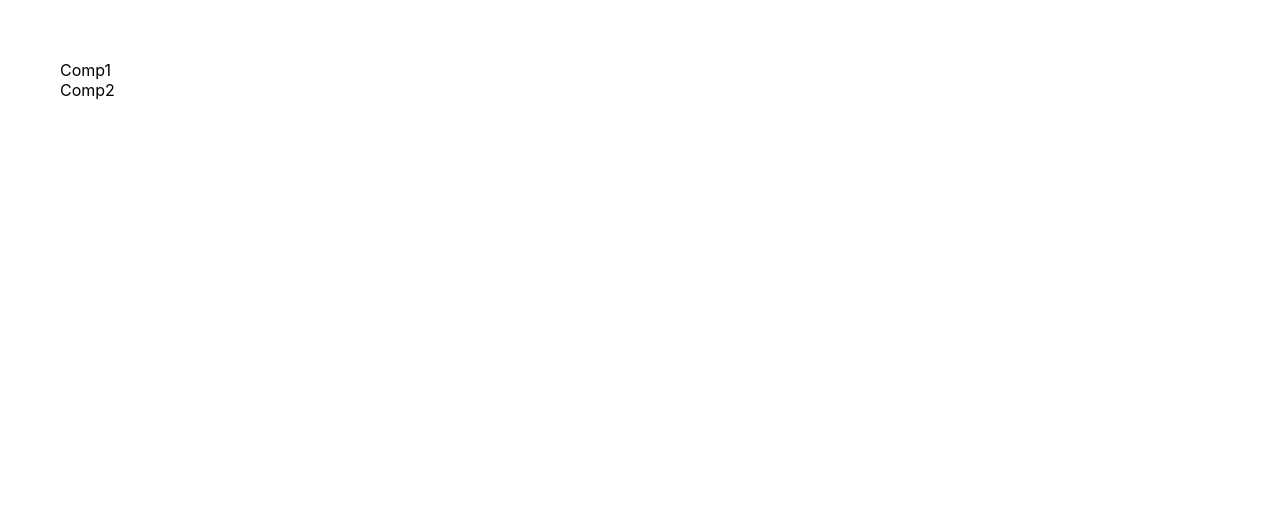
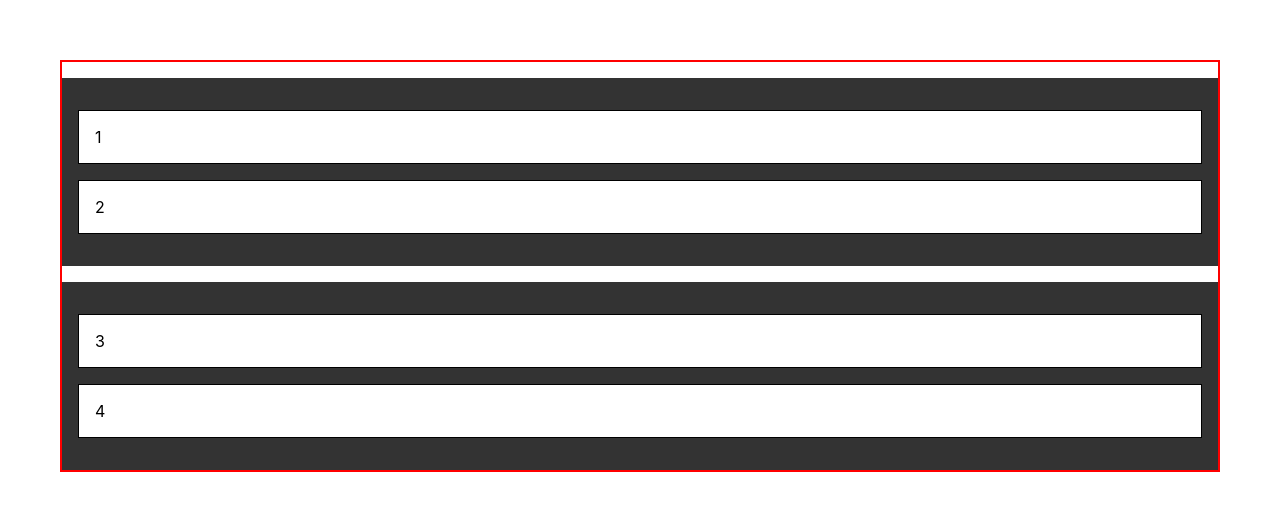
Before and after one commit to dmitrisanzharov/cra-js-axios-redux-router, a React (Create React App) app: page / in a window 1280 px wide. Shown: the top 510 px of the page. Built offline with nearby package versions, Linux system fonts and the light colour scheme.

Commit message:
all done, working

```diff
--- a/src/App.js
+++ b/src/App.js
@@ -8,7 +8,7 @@ function App() {
 	return (
 		<div className="addPadding">
 			<Comp1 />
-			<Comp2 />
+			{/* <Comp2 /> */}
 		</div>
 	);
 }
--- a/src/components/Comp1/Comp1.css
+++ b/src/components/Comp1/Comp1.css
@@ -1 +1,21 @@
-/*# sourceMappingURL=Comp1.css.map */
+.Comp1 {
+  padding: 0;
+  margin: 0;
+}
+
+.container {
+  background-color: #333;
+  padding: 1rem;
+  margin-top: 1rem;
+}
+
+.draggable {
+  padding: 1rem;
+  background-color: white;
+  border: 1px solid black;
+  cursor: move;
+}
+
+.draggable.dragging {
+  background-color: red;
+}/*# sourceMappingURL=Comp1.css.map */
--- a/src/components/Comp1/Comp1.js
+++ b/src/components/Comp1/Comp1.js
@@ -2,7 +2,107 @@ import React, { useEffect, useState, useRef, useMemo } from "react";
 import "./Comp1.css";
 
 const Comp1 = () => {
-	return <div className="Comp1">Comp1</div>;
+
+
+	useEffect(() => {
+		const draggables = document.querySelectorAll(".draggable");
+		// console.log("draggables: ", draggables);
+
+		const containers = document.querySelectorAll(".container");
+
+		draggables.forEach(el => {
+			el.addEventListener("dragstart", ()=> {
+				// console.log('drag starts');
+				el.classList.add('dragging');
+			})
+
+			el.addEventListener('dragend', ()=> {
+				// console.log('drag ends')
+				el.classList.remove('dragging')
+			})
+		})
+
+		containers.forEach(el => {
+			el.addEventListener('dragover', (e)=> {
+				e.preventDefault();
+
+				const whatElementAmIHoveringOver = getDragAfterElement(el, e.clientY);
+				// console.log("whatElementAmIHoveringOver: ", whatElementAmIHoveringOver);
+
+				//
+				const draggableElement = document.querySelector('.dragging');
+				// console.log("draggableElement: ", draggableElement);
+
+				if(whatElementAmIHoveringOver === null){
+					el.appendChild(draggableElement);
+				} else{
+					el.insertBefore(draggableElement, whatElementAmIHoveringOver)
+				}
+
+			})
+		})
+
+		function getDragAfterElement(container, mouseYPosition){
+			const elementsNotDraggedThatAreInsideTheContainer = [...container.querySelectorAll('.draggable:not(.dragging)')];
+
+
+			return elementsNotDraggedThatAreInsideTheContainer.reduce((closest, child) => {
+				const offSetOfElementInsideContainer = child.getBoundingClientRect();
+				// console.log("offSetOfElementInsideContainer: ", offSetOfElementInsideContainer);
+
+				const middleOfTheElementOffsetFromTop = offSetOfElementInsideContainer.top + offSetOfElementInsideContainer.height / 2;
+				// console.log("middleOfTheElementOffsetFromTop: ", middleOfTheElementOffsetFromTop);
+
+				// console.log('mouse position', mouseYPosition); // if mouse is Bigger we are below the element, if mouse is smaller we are above the
+
+				const mouseAboveOrBelow = mouseYPosition - middleOfTheElementOffsetFromTop;
+
+				if(mouseAboveOrBelow < 0 && mouseAboveOrBelow > closest.offset){
+					return { offset: mouseAboveOrBelow, element: child}
+				} else {
+					return closest
+				}
+
+
+
+			}, {offset: Number.NEGATIVE_INFINITY}).element
+
+		}
+
+		return () => {
+			draggables.forEach(el=> {
+				el.removeEventListener('dragstart', ()=> true);
+				el.removeEventListener('dragend', ()=> true)
+			})
+			containers.forEach(el=>{
+				el.removeEventListener('dragover', ()=> true)
+			})
+		}
+
+	}, []);
+
+
+
+	return (
+		<div className="Comp1 drr">
+			<div className="container">
+				<p className="draggable" draggable="true" id='1'>
+					1
+				</p>
+				<p className="draggable" draggable="true" id='2'>
+					2
+				</p>
+			</div>
+			<div className="container">
+				<p className="draggable" draggable="true" id='3'>
+					3
+				</p>
+				<p className="draggable" draggable="true" id='4'>
+					4
+				</p>
+			</div>
+		</div>
+	);
 };
 
 export default Comp1;
--- a/src/components/Comp1/Comp1.scss
+++ b/src/components/Comp1/Comp1.scss
@@ -0,0 +1,21 @@
+.Comp1 {
+	padding: 0;
+	margin: 0;
+}
+
+.container {
+	background-color: #333;
+	padding: 1rem;
+	margin-top: 1rem;
+}
+
+.draggable {
+	padding: 1rem;
+	background-color: white;
+	border: 1px solid black;
+	cursor: move;
+}
+
+.draggable.dragging{
+	background-color: red;
+}
```
Also changed, not shown: 1 other file (tests, documents, lock files or other folders).
